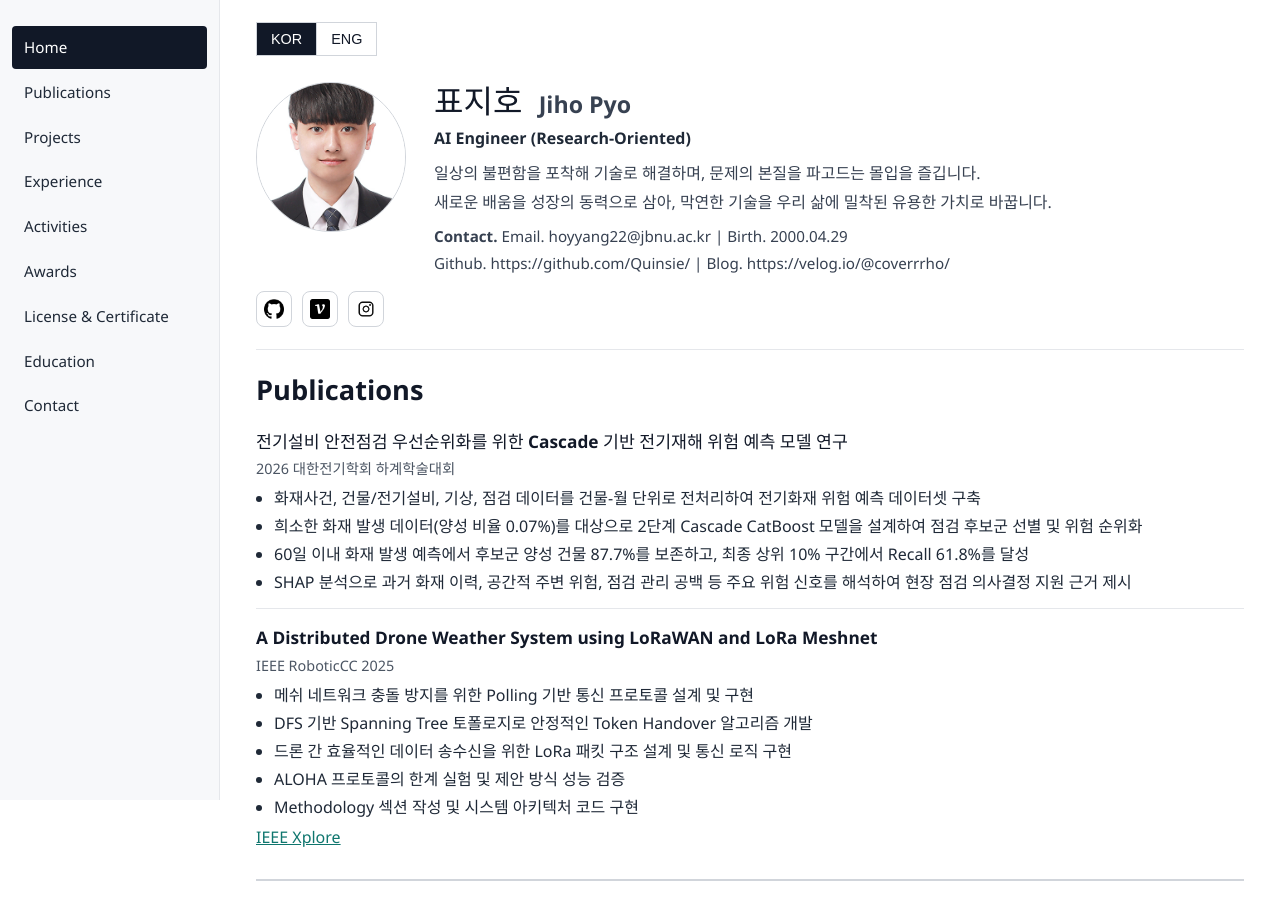
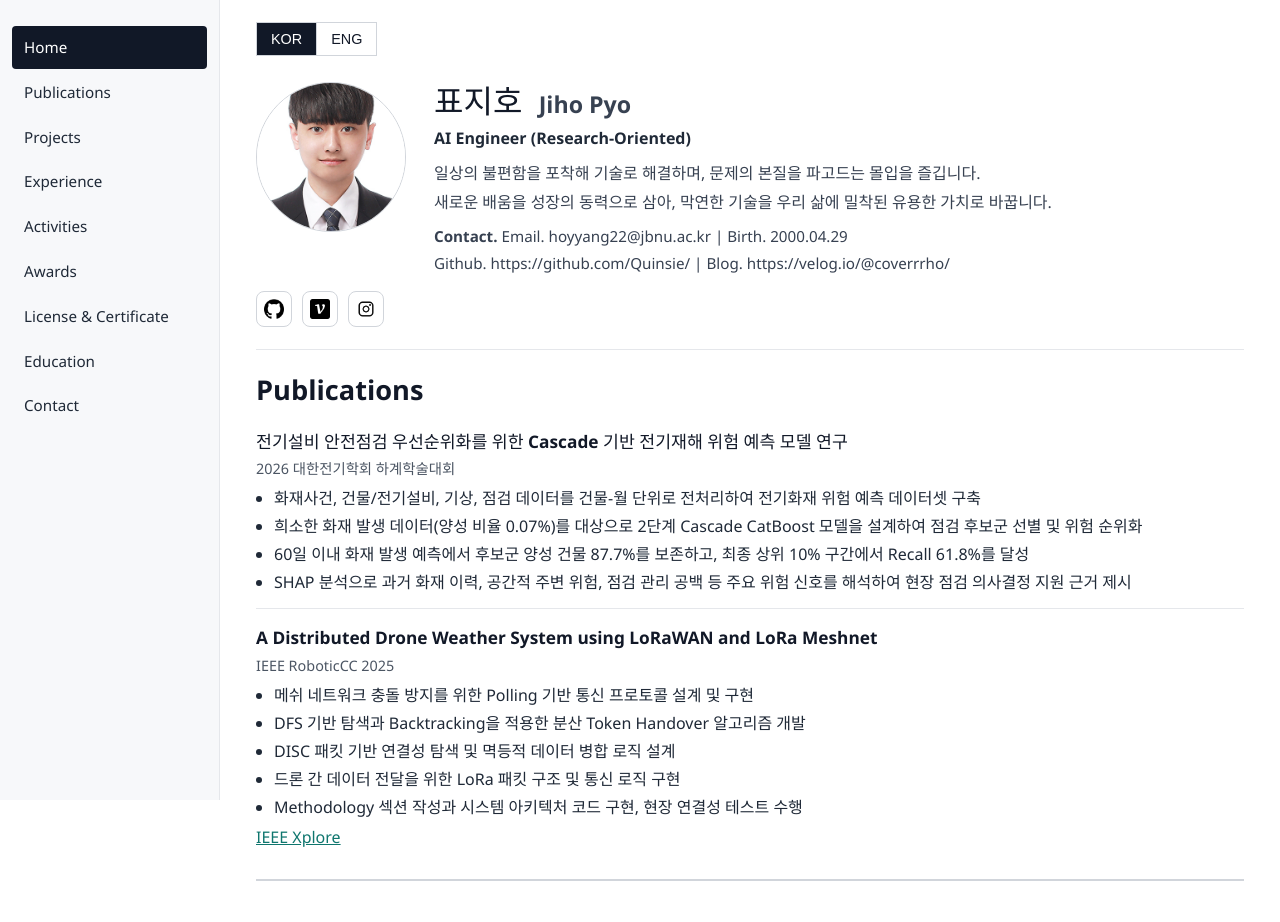
Before and after one commit to Quinsie/Quinsie.github.io, a React (Vite) app: page / in a window 1280 px wide. Shown: the top 922 px of the page. Built offline with nearby package versions, Linux system fonts and the light colour scheme.

Commit message:
docs: clarify drone paper contribution

```diff
--- a/src/content/portfolio.js
+++ b/src/content/portfolio.js
@@ -100,10 +100,10 @@ export const portfolioContent = {
             meta: "IEEE RoboticCC 2025",
             bullets: [
               "메쉬 네트워크 충돌 방지를 위한 Polling 기반 통신 프로토콜 설계 및 구현",
-              "DFS 기반 Spanning Tree 토폴로지로 안정적인 Token Handover 알고리즘 개발",
-              "드론 간 효율적인 데이터 송수신을 위한 LoRa 패킷 구조 설계 및 통신 로직 구현",
-              "ALOHA 프로토콜의 한계 실험 및 제안 방식 성능 검증",
-              "Methodology 섹션 작성 및 시스템 아키텍처 코드 구현",
+              "DFS 기반 탐색과 Backtracking을 적용한 분산 Token Handover 알고리즘 개발",
+              "DISC 패킷 기반 연결성 탐색 및 멱등적 데이터 병합 로직 설계",
+              "드론 간 데이터 전달을 위한 LoRa 패킷 구조 및 통신 로직 구현",
+              "Methodology 섹션 작성과 시스템 아키텍처 코드 구현, 현장 연결성 테스트 수행",
             ],
             links: [
               {
@@ -390,10 +390,10 @@ export const portfolioContent = {
             meta: "IEEE RoboticCC 2025",
             bullets: [
               "Implemented a polling-based protocol to prevent collisions in mesh communication",
-              "Developed a DFS-based spanning-tree topology for stable token handover",
-              "Designed a custom LoRa packet structure and communication logic",
-              "Validated ALOHA limitations and the effectiveness of the proposed approach",
-              "Authored the Methodology section and implemented system architecture in code",
+              "Developed a distributed token-handover algorithm using DFS traversal and backtracking",
+              "Designed connectivity discovery and idempotent data-merging logic based on DISC packets",
+              "Implemented the LoRa packet structure and communication logic for drone-to-drone data delivery",
+              "Authored the Methodology section, implemented the system architecture in code, and conducted field connectivity tests",
             ],
             links: [
               {
```
